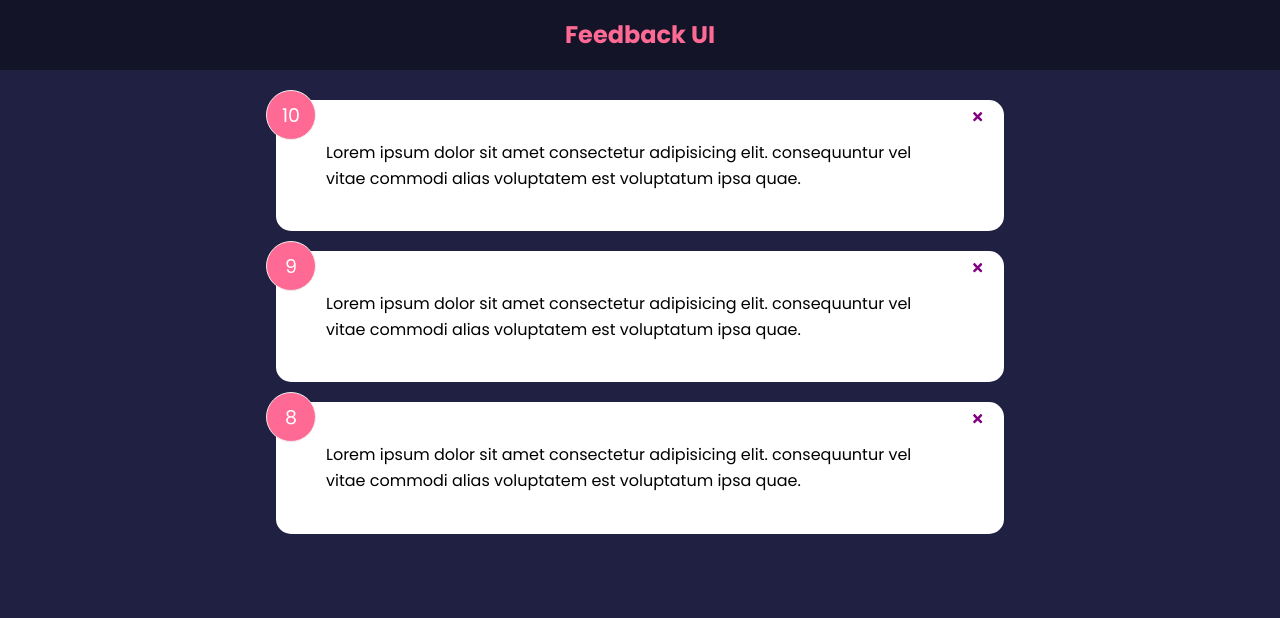
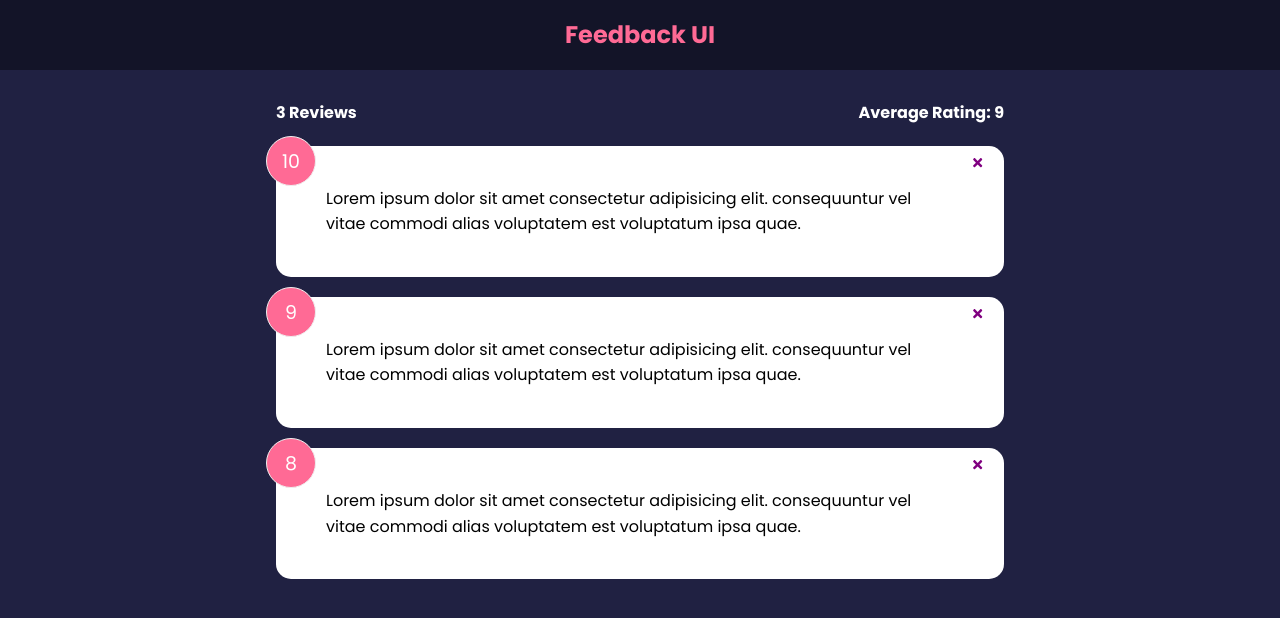
Before and after one commit to energyshock/feedback-app, a React (Create React App) app: page / in a window 1280 px wide. Shown: the top 618 px of the page. Built offline with nearby package versions, Linux system fonts and the light colour scheme.

Commit message:
18. FeedbackStats Component & Reactivity

```diff
--- a/src/App.js
+++ b/src/App.js
@@ -1,6 +1,7 @@
 import { useState } from 'react';
 import Header from './components/Header';
 import FeedbackList from './components/FeedbackList';
+import FeedbackStats from './components/FeedbackStats';
 import FeedbackData from './data/FeedbackData';
 
 function App() {
@@ -16,6 +17,7 @@ function App() {
     <>
       <Header />
       <div className="container">
+        <FeedbackStats feedback={feedback} />
         <FeedbackList feedback={feedback} handleDelete={deleteFeedback} />
       </div>
     </>
--- /dev/null
+++ b/src/components/FeedbackStats.jsx
@@ -0,0 +1,24 @@
+import PropTypes from 'prop-types'
+
+function FeedbackStats({ feedback }) {
+  // Calculate ratings avg
+  let average = feedback.reduce((acc, currentValue) => {
+    return acc + currentValue.rating
+  }, 0) / feedback.length
+
+  // Fix to 1 decimal place and remove .0
+  average = average.toFixed(1).replace(/[.,]0$/, '');
+
+  return (
+    <div className="feedback-stats">
+      <h4>{feedback.length} Reviews</h4>
+      <h4>Average Rating: {isNaN(average) ? 0 : average}</h4>
+    </div>
+  )
+}
+
+FeedbackStats.propTypes = {
+  feedback: PropTypes.array.isRequired
+}
+
+export default FeedbackStats
```
